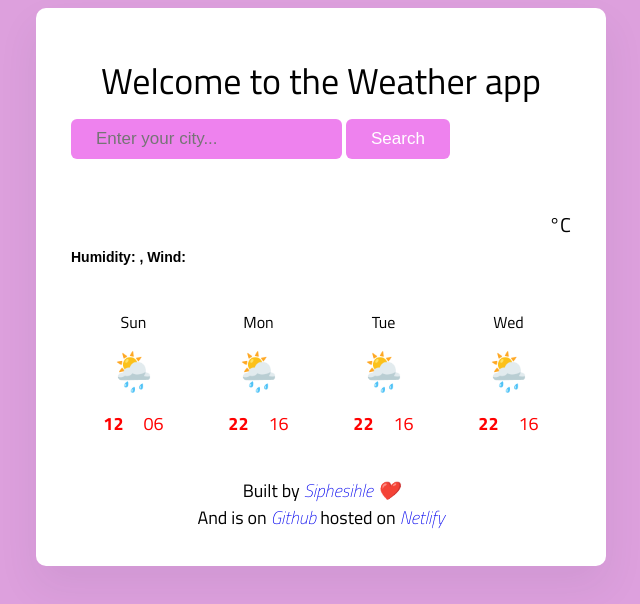
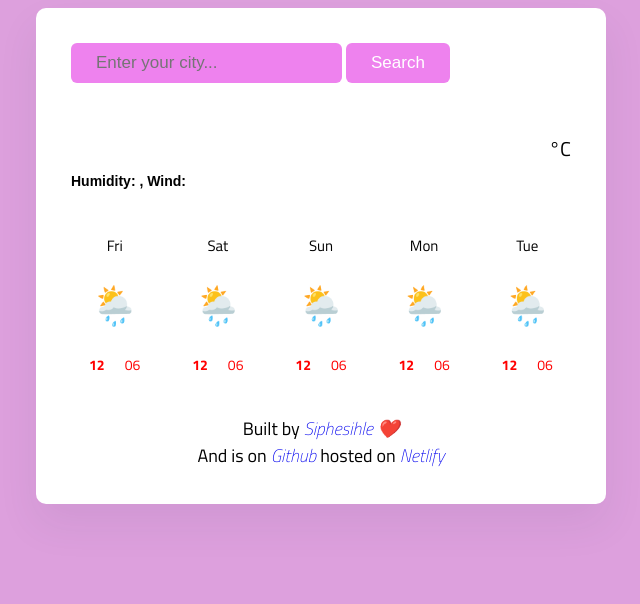
Before and after one commit to Annie24-ux/Weather-App, a website built with Parcel: page src/index.html in a window 1280 px wide. Shown: the whole page, without its empty margins (319-959 px from the left). Built offline with nearby package versions, Linux system fonts and the light colour scheme; no server answers.

Commit message:
Keeping in DRY.

```diff
--- a/src/index.html
+++ b/src/index.html
@@ -15,7 +15,6 @@
 
   <div class="weather-app">
 
-    <h1 class="intro">Welcome to the Weather app</h1>
 
     <header>
       <form id="search-form">
@@ -38,59 +37,13 @@
 
         <div class="current-weather">
           <br>
-          <div class="weather-icon" id="weather-icon">
-          </div>
-          <span id="temperature"></span>
-          <span id="metric">°C</span>
+          <div class="weather-icon" id="weather-icon"></div>
+          <div id="temperature"></div>
+          <div id="metric">°C</div>
         </div>
       </div>
 
-      <div class="weather-forecast">
-
-        <div class="day-one">
-          <div class="weather-day">Sun</div>
-          <div class="daily-icon">🌦️</div>
-          <div class="weather-values">
-            <div class="weather-temp"><strong>12</strong></div>
-            <div class="weather-temp">06</div>
-          </div>
-
-        </div>
-
-        <div class="day-two">
-
-          <div class="weather-day">Mon</div>
-          <div class="daily-icon">🌦️</div>
-          <div class="weather-values">
-            <div class="weather-temp"><strong>22</strong></div>
-            <div class="weather-temp">16</div>
-          </div>
-
-        </div>
-
-        <div class="day-three">
-
-          <div class="weather-day">Tue</div>
-          <div class="daily-icon">🌦️</div>
-          <div class="weather-values">
-            <div class="weather-temp"><strong>22</strong></div>
-            <div class="weather-temp">16</div>
-          </div>
-
-        </div>
-
-        <div class="day-four">
-
-          <div class="weather-day">Wed</div>
-          <div class="daily-icon">🌦️</div>
-          <div class="weather-values">
-            <div class="weather-temp"><strong>22</strong></div>
-            <div class="weather-temp">16</div>
-          </div>
-
-        </div>
-    </div>
-
+      <div class="weather-forecast" id="forecast"></div>
     </main>
 
     <footer>
--- a/src/index.js
+++ b/src/index.js
@@ -69,7 +69,37 @@ function citySearch(city){
     axios.get(weatherUrl).then(refreshWeather);
 }
 
+
+
+
+
+
+function displayDaysForecast() {
+    let days = ["Fri", "Sat", "Sun", "Mon", "Tue"];
+    let forecastHTML = "";
+
+    days.forEach(function(day) {
+      forecastHTML += `
+        <div class="weather-card">
+          <div class="weather-day">${day}</div>
+          <div class="daily-icon">🌦️</div>
+          <div class="weather-values">
+            <div class="weather-temp"><strong>12</strong></div>
+            <div class="weather-temp">06</div>
+          </div>
+
+        </div>`;
+    });
+
+    let forecastElement = document.querySelector("#forecast");
+    forecastElement.innerHTML = forecastHTML;
+  }
+
+
+
+
 let searchFormElement = document.querySelector("#search-form");
 searchFormElement.addEventListener("submit", searchSubmitHandler);
 
 citySearch("Malelane");
+displayDaysForecast();
--- a/src/styles.css
+++ b/src/styles.css
@@ -133,38 +133,53 @@ p{
   }
 
 /* For the rest of the daily updates */
-
 .weather-forecast {
   display: flex;
-  justify-content: space-around;
+  flex-direction: row; /* Ensure items stack vertically */
+  align-items: center; /* Center items horizontally */
   margin-top: 30px;
+  justify-content: space-between;
 }
 
+.weather-card {
+
+}
 
 
 .weather-day {
   text-align: center;
-  font-size: 16px;
+  font-size: 15px;
   line-height: 20px;
   margin-bottom: 10px;
-  justify-content: center;
 }
-
 
 .daily-icon {
   font-size: 38px;
   text-align: center;
-  justify-content: center;
+  padding: 10px 20px;
+}
 
-}
-.weather-values{
+.weather-values {
   display: flex;
-  color:red;
+  flex-direction: row; /* Ensure temperature items are in a row */
+  justify-content: center; /* Center items horizontally */
   margin-top: 10px;
   text-align: center;
-  justify-content: center;
+  color: red;
 }
+
 
 .weather-temp {
   padding: 0 10px;
+  font-size: 14px;
 }
+
+.weather-forecast, .weather-day, .daily-icon, .weather-values, .weather-temp {
+  box-sizing: border-box;
+}
+
+.weather-day, .daily-icon, .weather-values {
+  display: flex;
+  justify-content: center;
+  align-items: center;
+}
```
